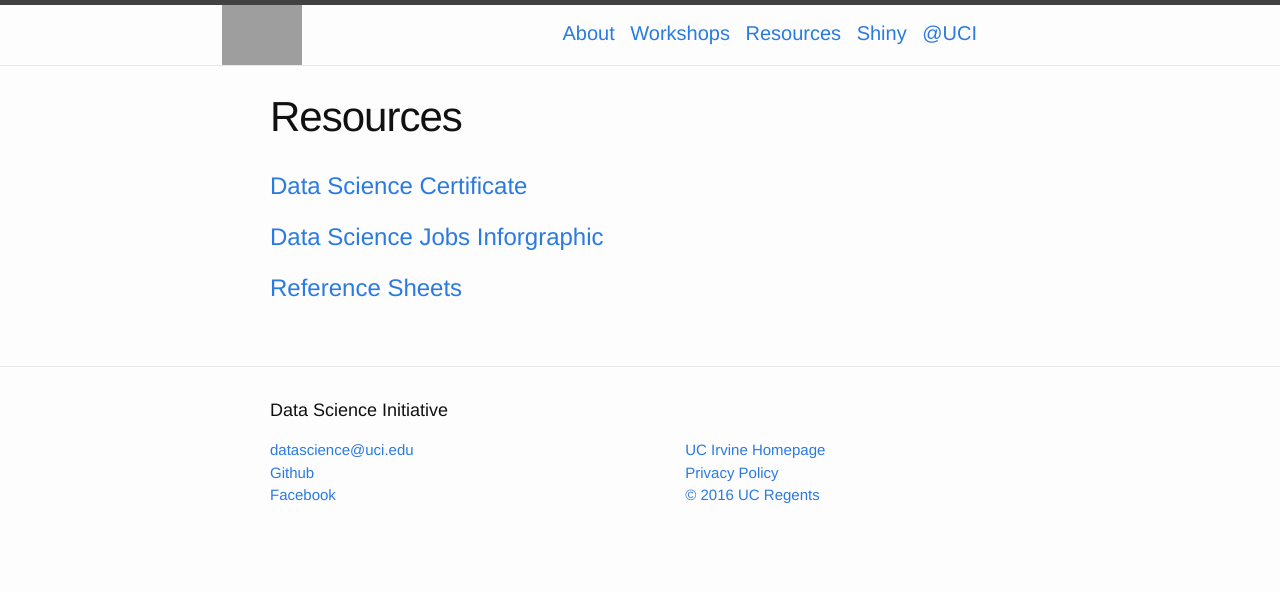
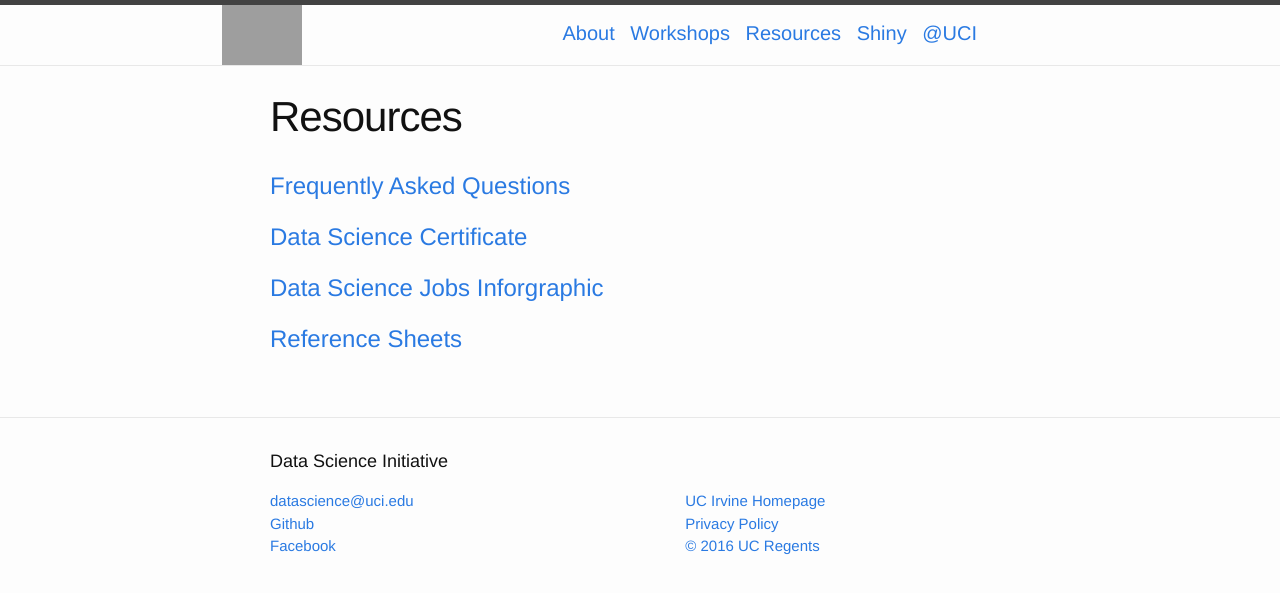
Before and after one commit to UCIDataScienceInitiative/UCIDataScienceInitiative.github.io, a Jekyll site: the page built from Resources/index.html, in a window 1280 px wide. Shown: the top 593 px of the page. Built offline with Jekyll 4.4.1, drawn with Linux system fonts in a browser that asks for light colours; grey boxes are pictures that could not be loaded.

Commit message:
add link to FAQ

```diff
--- a/Resources/index.html
+++ b/Resources/index.html
@@ -4,6 +4,8 @@ title: Resources
 permalink: /Resources/
 ---
 
+<h1><a href="http://ucidatascienceinitiative.github.io/Resources/FAQ"> Frequently Asked Questions </a></h1>
+
 <h1><a href="http://datascience.uci.edu/data-science-certificate-program/" target="_blank"> Data Science Certificate </a></h1>
 
 <h1><a href="http://blog.datacamp.com/wp-content/uploads/2015/11/ds-industry_22.png" target="_blank"> Data Science Jobs Inforgraphic </a></h1>
```
